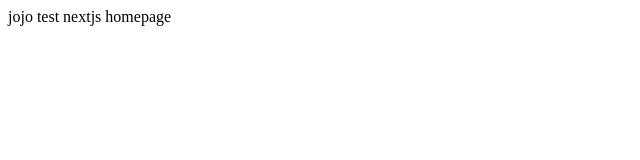
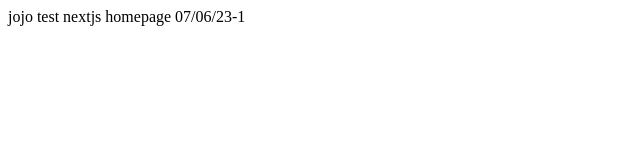
Before and after one commit to jojomango/nextjs-github-actions, a Next.js app: page / in a window 1280 px wide. Shown: the top 160 px of the page, without its empty margins (0-640 px from the left). Built offline with nearby package versions, Linux system fonts and the light colour scheme.

Commit message:
update date

```diff
--- a/pages/index.tsx
+++ b/pages/index.tsx
@@ -1,5 +1,5 @@
 const page = () => {
-  return <div>jojo test nextjs homepage</div>
-}
+  return <div>jojo test nextjs homepage 07/06/23-1</div>;
+};
 
 export default page;
```
